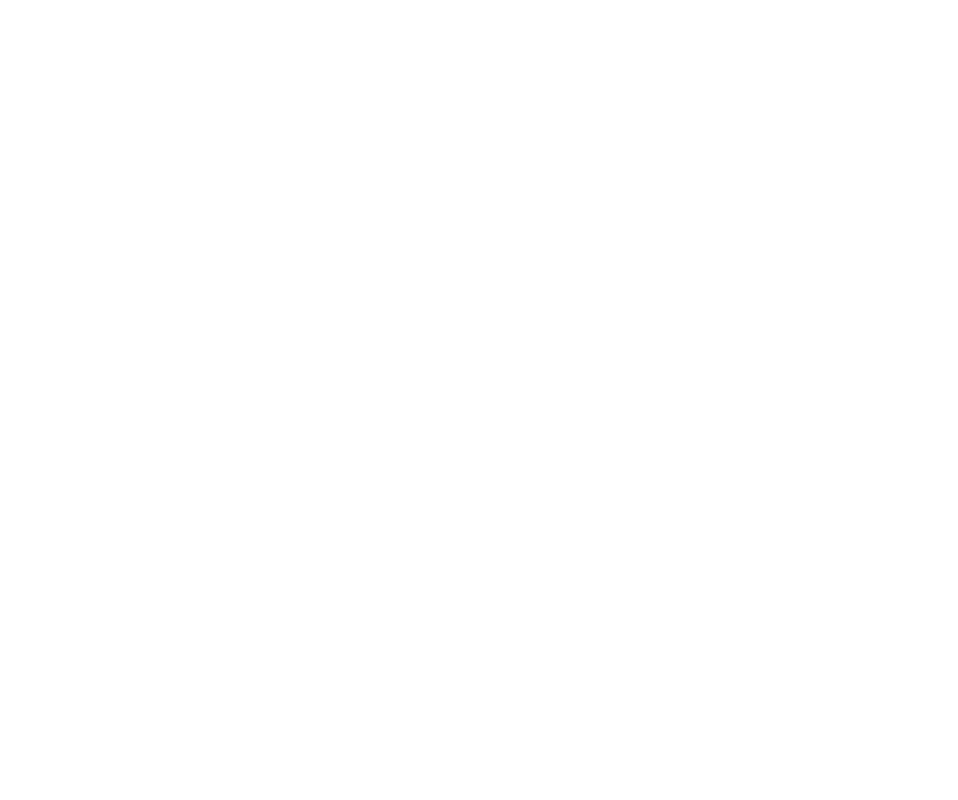
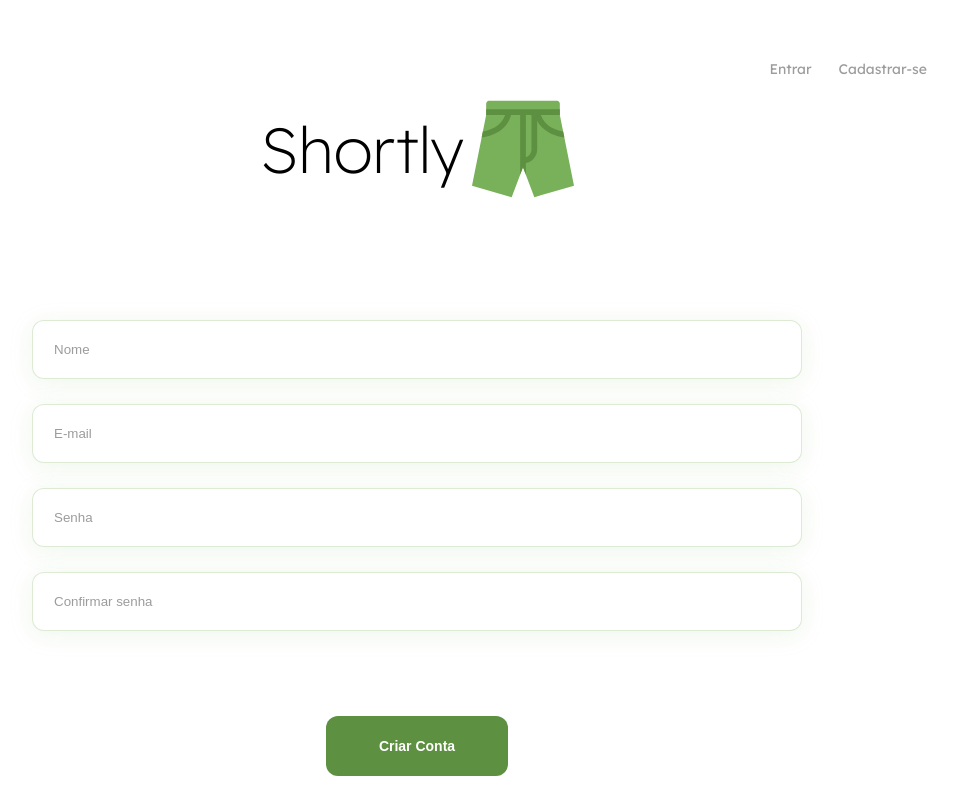
Before and after one commit to halia-gt/driven-projeto16-front, a React (Create React App) app: page /signup in a window 1280 px wide. Before the commit this address had no page. Shown: the whole page, without its empty margins (223-1181 px from the left). Built offline with nearby package versions, Linux system fonts and the light colour scheme.

Commit message:
Signup page

```diff
--- a/src/App.js
+++ b/src/App.js
@@ -1,6 +1,7 @@
 import { BrowserRouter, Routes, Route } from "react-router-dom";
 import GlobalStyle from "./assets/styles/GlobalStyle";
 import Ranking from "./pages/Ranking";
+import SignUp from "./pages/SignUp";
 
 export default function App() {
   return (
@@ -8,6 +9,7 @@
         <GlobalStyle />
             <Routes>
                 <Route path="/" element={<Ranking />} />
+                <Route path="/signup" element={<SignUp />} />
             </Routes>
     </BrowserRouter>
   );
--- a/src/assets/styles/Button.js
+++ b/src/assets/styles/Button.js
@@ -22,4 +22,9 @@
         font-size: calc(14px / 0.97);
         transform: scale(0.97);
     }
+
+    &:hover {
+        cursor: pointer;
+        filter: brightness(1.3);
+    }
 `;
--- a/src/assets/styles/Input.js
+++ b/src/assets/styles/Input.js
@@ -1,6 +1,6 @@
 import styled from "styled-components";
 
-export default function Input({ type, placeholder, name, updateData, value, disabled }) {
+export default function Input({ type, placeholder, name, updateData, value }) {
     return (
         <Wrapper
             type={type}
@@ -8,7 +8,6 @@
             name={name}
             value={value}
             onChange={updateData}
-            disabled={disabled}
             required
         />
     );
--- /dev/null
+++ b/src/pages/SignUp.js
@@ -0,0 +1,93 @@
+import { useState } from "react";
+import styled from "styled-components";
+import { useNavigate } from "react-router-dom";
+import { GenericWrapper } from "../assets/styles/Wrapper";
+import Header from "../components/Header";
+import Input from "../assets/styles/Input";
+import Button from "../assets/styles/Button";
+import { signUp } from "../services/api";
+
+export default function SignUp() {
+    const [data, setData] = useState({
+        name: "",
+        email: "",
+        password: "",
+        confirmPassword: ""
+    });
+    const navigate = useNavigate();
+
+    function updateData(e) {
+        setData({
+            ...data,
+            [e.target.name]: e.target.value
+        });
+    }
+
+    function handleSubmit(e) {
+        e.preventDefault();
+
+        signUp(data)
+            .then(() => {
+                navigate("/signin");
+            })
+            .catch((error) => {
+                alert("Revise os dados");
+                console.log(error);
+            });
+    }
+
+    return(
+        <Wrapper>
+            <Header />
+            <form onSubmit={handleSubmit}>
+                <Input
+                    type="text"
+                    placeholder="Nome"
+                    name="name"
+                    value={data.name}
+                    updateData={updateData}
+                />
+                <Input
+                    type="email"
+                    placeholder="E-mail"
+                    name="email"
+                    value={data.email}
+                    updateData={updateData}
+                />
+                <Input
+                    type="password"
+                    placeholder="Senha"
+                    name="password"
+                    value={data.password}
+                    updateData={updateData}
+                />
+                <Input
+                    type="password"
+                    placeholder="Confirmar senha"
+                    name="confirmPassword"
+                    value={data.confirmPassword}
+                    updateData={updateData}
+                />
+
+                <Button>Criar Conta</Button>
+            </form>
+        </Wrapper>
+    );
+}
+
+const Wrapper = styled(GenericWrapper)`
+    form {
+        display: flex;
+        flex-direction: column;
+        align-items: center;
+        margin-top: 60px;
+    }
+
+    form input {
+        margin-bottom: 25px;
+    }
+
+    form button {
+        margin-top: 60px;
+    }
+`;
```
